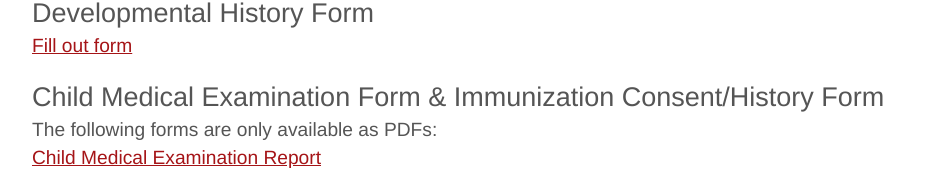
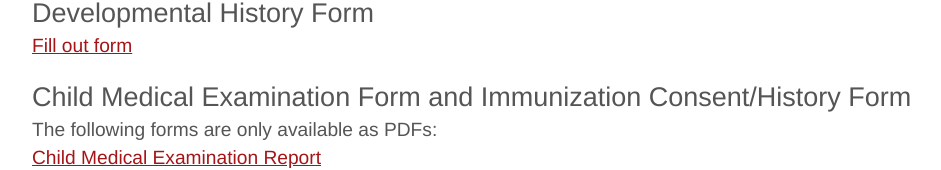
Before and after one commit to cse256-sp2023/information-foraging-project-a, a website: page files/forms.html in a window 1280 px wide. Shown: the part 529-699 px from the top of the page, without its empty margins (28-969 px from the left). Drawn offline with nearby package versions, Linux system fonts and the light colour scheme; files that its build step writes are made by us from their sources; files whose address does not match are found by name.

Commit message:
deposit changes

```diff
--- a/files/forms.html
+++ b/files/forms.html
@@ -54,7 +54,7 @@
       <p>
         <a href="files/developmental">Fill out form</a>
       </p>
-      <h3>Child Medical Examination Form & Immunization Consent/History Form</h3>
+      <h3>Child Medical Examination Form and Immunization Consent/History Form</h3>
       <p>The following forms are only available as PDFs:
         <br>
         <a class="download" href="downloads/examination_report.pdf" target="_blank">Child Medical Examination
```
